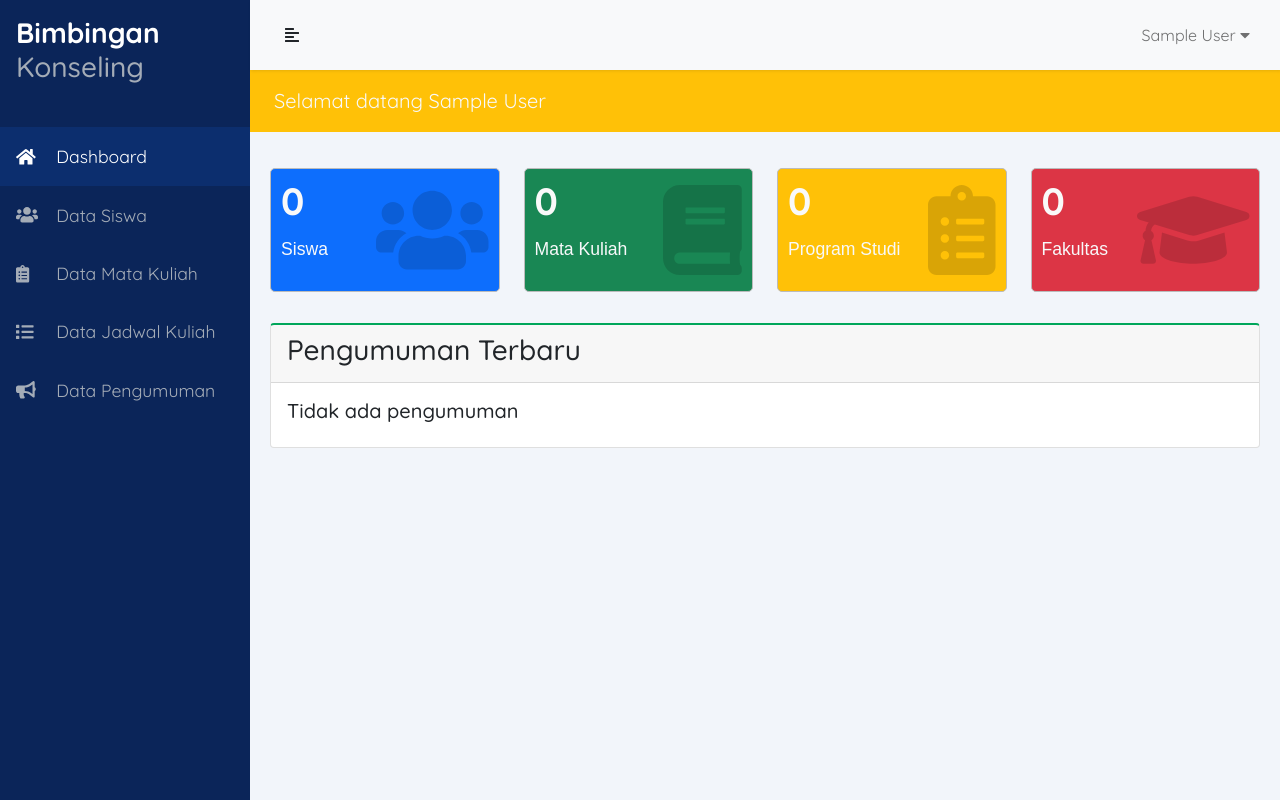
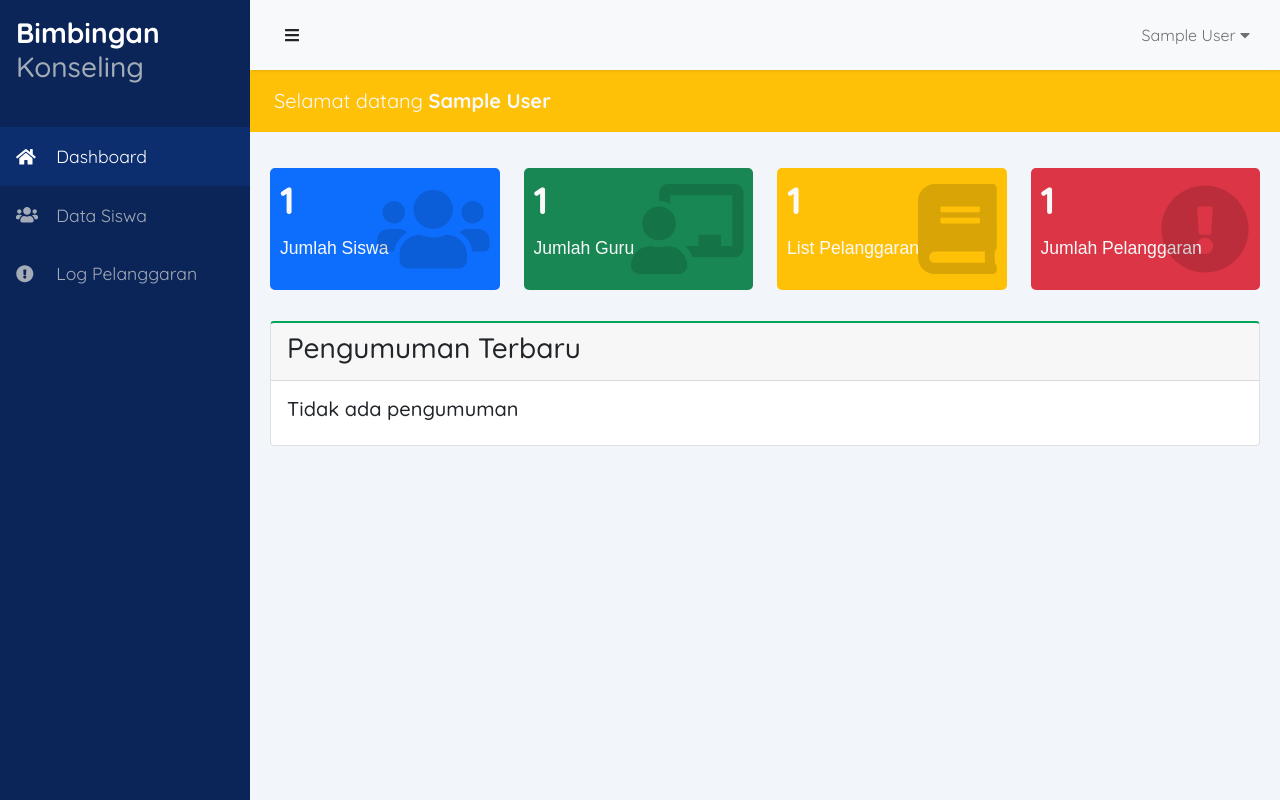
Before and after one commit to SalimQS/bimbingan-konseling, a PHP site: page / in a window 1280 px wide. Run offline with PHP 8.4, Linux system fonts and the light colour scheme; the visitor is signed in with stand-in values (Sample User, id 1); data that the repository does not hold is empty; some libraries are stand-ins or nearby versions.

Commit message:
10/25/23

```diff
--- a/assets/css/style.css
+++ b/assets/css/style.css
@@ -248,7 +248,6 @@ a.article:hover {
 .small-box {
   position: relative;
   display: block;
-  border: solid 1px rgb(187, 187, 187);
   -webkit-border-radius: 5px;
   -moz-border-radius: 5px;
   border-radius: 5px;
--- a/components/navbar.php
+++ b/components/navbar.php
@@ -1,7 +1,7 @@
 <nav class="navbar navbar-expand-lg navbar-light bg-light">
   <div class="container-fluid">
     <button type="button" id="sidebarCollapse" class="btn">
-      <i class="fas fa-align-left"></i>
+      <i class="fas fa-bars"></i>
     </button>
 
     <div class="" id="navbarSupportedContent">
--- a/components/sidebar.php
+++ b/components/sidebar.php
@@ -24,19 +24,9 @@
                     "href" => "siswa",
                 ],
                 [
-                    "label" => "Data Mata Kuliah",
-                    "icon" => "fa-clipboard-list",
-                    "href" => "matkul",
-                ],
-                [
-                    "label" => "Data Jadwal Kuliah",
-                    "icon" => "fa-list",
-                    "href" => "jadwal",
-                ],
-                [
-                    "label" => "Data Pengumuman",
-                    "icon" => "fa-bullhorn",
-                    "href" => "pengumuman",
+                    "label" => "Log Pelanggaran",
+                    "icon" => "fa-exclamation-circle",
+                    "href" => "pelanggaran",
                 ]
             ];
             if ($_SESSION['role'] == 'admin') {
--- a/index.php
+++ b/index.php
@@ -47,41 +47,12 @@ include_once('./config/db.php');
               $file = 'admin/siswa.php';
               $title = 'Data Siswa - ';
               $script .= '<script src="assets/js/siswa.js"></script>';
-            } else if ($action === 'edit') {
-              $file = 'admin/edit_siswa.php';
-              $title = 'Ubah Data Siswa - ';
-              $script .= '<script src="assets/js/edit_siswa.js"></script>';
-            } else if ($action === 'add') {
-              $file = 'admin/add_siswa.php';
-              $title = 'Tambah Data Siswa - ';
-              $script .= '<script src="assets/js/add_siswa.js"></script>';
-            } else {
-              $file = 'admin/siswa.php';
-              $title = 'Data Siswa - ';
-              $script .= '<script src="assets/js/siswa.js"></script>';
             }
           } else if ($page === 'matkul') {
             $file = 'admin/matkul.php';
             $title = 'Mata Kuliah - ';
             $script = '<script src="vendors/sweetalert/sweetalert.min.js"></script>';
             $script .= '<script src="assets/js/matkul.js"></script>';
-          } else if ($page === 'jadwal') {
-            $file = 'admin/jadwal.php';
-            $title = 'Mata Kuliah - ';
-            $script = '<script src="vendors/sweetalert/sweetalert.min.js"></script>';
-            $script .= '<script src="assets/js/jadwal.js"></script>';
-          } else if ($page === 'pengumuman') {
-            $file = 'admin/pengumuman.php';
-            $title = 'Pengumuman - ';
-            $script = '<script src="vendors/sweetalert/sweetalert.min.js"></script>';
-            $script .= '<script src="assets/js/pengumuman.js"></script>';
-          } else if ($page === 'profile') {
-            $file = 'profile.php';
-            $title = 'Data Pribadi - ';
-            $script = '<script src="assets/js/profile.js"></script>';
-          } else {
-            $file = '404.php';
-            $title = '404 Not Found - ';
           }
         }
 
@@ -90,19 +61,6 @@ include_once('./config/db.php');
           if ($page === '') {
             $file = 'dashboard.php';
             $title = 'Dashboard - ';
-          } else if ($page === 'matkul') {
-            $file = 'siswa/matkul.php';
-            $title = 'Mata Kuliah - ';
-          } else if ($page === 'khs') {
-            $file = 'khs.php';
-            $title = 'Laporan KHS - ';
-          } else if ($page === 'profile') {
-            $file = 'profile.php';
-            $title = 'Data Pribadi - ';
-            $script = '<script src="assets/js/profile.js"></script>';
-          } else {
-            $file = '404.php';
-            $title = '404 Not Found - ';
           }
         }
       } else {
@@ -125,7 +83,7 @@ include_once('./config/db.php');
         <!-- Navbar -->
         <?php include('./components/navbar.php'); ?>
         <!-- Userinfo -->
-        <div class='py-3 px-4 bg-warning text-light fs-5'>Selamat datang <?= $_SESSION['nama_lengkap'] ?>
+        <div class='py-3 px-4 bg-warning text-light fs-5'>Selamat datang <b><?= $_SESSION['nama_lengkap'] ?></b>
         </div>
         <!-- Content -->
         <div id="content">
--- a/pages/admin/dashboard.php
+++ b/pages/admin/dashboard.php
@@ -1,5 +1,5 @@
 <?php
-$query = "SELECT id FROM users WHERE id_role = 2";
+/*$query = "SELECT id FROM users WHERE id_role = 2";
 $result = $connect->query($query);
 $siswa = $result->num_rows;
 
@@ -13,15 +13,15 @@ $prodi = $result->num_rows;
 
 $query = "SELECT id FROM fakultas";
 $result = $connect->query($query);
-$fakultas = $result->num_rows;
+$fakultas = $result->num_rows;*/
 
 ?>
 <div class="row mt-3">
-  <div class="col">
+<div class="col">
     <div class="small-box bg-primary">
       <div class="inner">
-          <h3> <?= $siswa ?> </h3>
-          <p class='text-light'> Siswa </p>
+          <h3> 1 </h3>
+          <p class='text-light'> Jumlah Siswa </p>
       </div>
       <i class="icon fas fa-users"></i>
     </div>
@@ -30,30 +30,30 @@ $fakultas = $result->num_rows;
   <div class="col">
     <div class="small-box bg-success">
       <div class="inner">
-          <h3> <?= $mata_kuliah ?> </h3>
-          <p class='text-light'> Mata Kuliah </p>
+          <h3> 1 </h3>
+          <p class='text-light'> Jumlah Guru </p>
       </div>
-      <i class="icon fas fa-book"></i>
+      <i class="icon fas fa-chalkboard-teacher"></i></i>
     </div>
   </div>
 
   <div class="col">
     <div class="small-box bg-warning">
       <div class="inner">
-          <h3> <?= $prodi ?> </h3>
-          <p class='text-light'> Program Studi </p>
+          <h3> 1 </h3>
+          <p class='text-light'> List Pelanggaran </p>
       </div>
-      <i class="icon fas fa-clipboard-list"></i>
+      <i class="icon fas fa-book"></i></i>
     </div>
   </div>
 
   <div class="col">
     <div class="small-box bg-danger">
       <div class="inner">
-          <h3> <?= $fakultas ?> </h3>
-          <p class='text-light'> Fakultas </p>
+          <h3> 1 </h3>
+          <p class='text-light'> Jumlah Pelanggaran </p>
       </div>
-      <i class="icon fas fa-graduation-cap"></i>
+      <i class="icon fas fa-exclamation-circle"></i>
     </div>
   </div>
 
```
Also changed, not shown: archive/add_siswa.php (renamed from pages/admin/add_siswa.php), archive/edit_siswa.php (renamed from pages/admin/edit_siswa.php), archive/jadwal.php (renamed from pages/admin/jadwal.php), archive/matkul.php (renamed from pages/admin/matkul.php), archive/matkuls.php (renamed from pages/siswa/matkul.php), archive/pengumuman.php (renamed from pages/admin/pengumuman.php), archive/profile.php (renamed from pages/profile.php), archive/register.php (renamed from register.php), archive/siswa.php (renamed from pages/admin/siswa.php).
